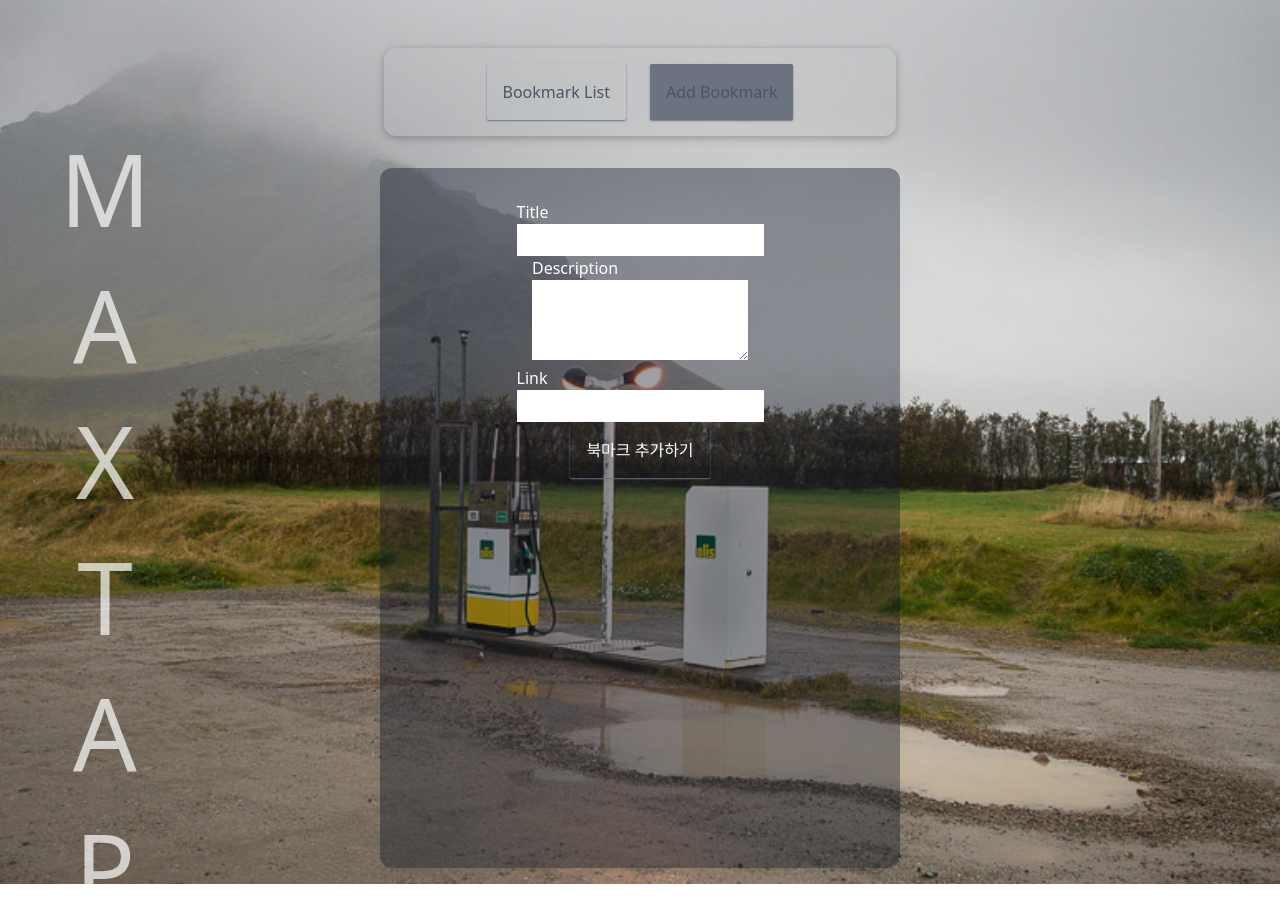
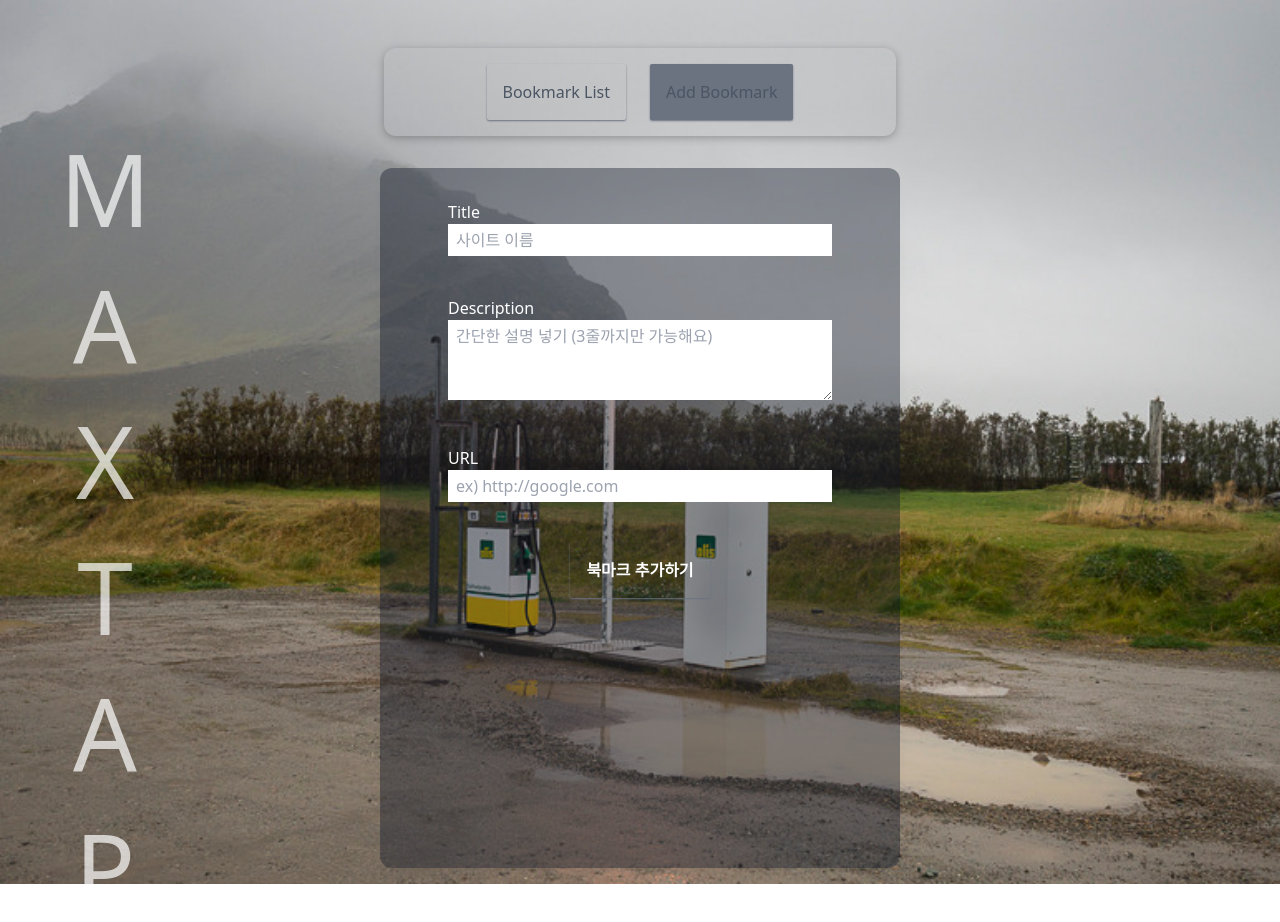
Before and after one commit to 0gunkim/maxtap, a Vue app: page / in a window 1280 px wide. Both pictures are taken after a click on the button "Add Bookmark". Shown: the top 922 px of the page. Built offline with nearby package versions, Linux system fonts and the light colour scheme.

Commit message:
Feat: delete

```diff
--- a/src/components/bookmark-list/AddBookmark.vue
+++ b/src/components/bookmark-list/AddBookmark.vue
@@ -12,17 +12,30 @@
     <form @submit.prevent="submitHandle">
       <div class="form-control">
         <label for="title">Title</label>
-        <input type="text" name="title" id="title" ref="enterTitle" />
+        <input type="text" name="title" id="title" placeholder="사이트 이름" ref="enterTitle" />
       </div>
       <div class="form-control">
         <label for="description">Description</label>
-        <textarea type="text" name="description" id="description" rows="3" ref="enterDescription" />
+        <textarea
+          type="text"
+          name="description"
+          id="description"
+          placeholder="간단한 설명 넣기 (3줄까지만 가능해요)"
+          rows="3"
+          ref="enterDescription"
+        />
       </div>
       <div class="form-control">
-        <label for="link">Link</label>
-        <input type="link" name="link" id="link" ref="enterLink" />
+        <label for="link">URL</label>
+        <input
+          type="link"
+          name="link"
+          id="link"
+          placeholder="ex) http://google.com"
+          ref="enterLink"
+        />
       </div>
-      <div>
+      <div class="font-bold">
         <BaseButton :mode="'square'">북마크 추가하기</BaseButton>
       </div>
     </form>
@@ -59,10 +72,14 @@ const confirmHandle = () => {
 </script>
 <style scoped>
 form {
-  @apply flex flex-col justify-center items-center mx-auto;
+  @apply flex flex-col justify-center items-center mx-auto gap-10;
 }
 .from-control,
 label {
   @apply block flex-col justify-center;
 }
+input,
+textarea {
+  @apply w-96;
+}
 </style>
--- a/src/components/bookmark-list/BookMarkItem.vue
+++ b/src/components/bookmark-list/BookMarkItem.vue
@@ -3,7 +3,7 @@
     <div>
       <header>
         <h3>{{ title }}</h3>
-        <BaseButton type="button" mode="flat">delete</BaseButton>
+        <BaseButton type="button" @click="deleteBookmarkHandle(id)" mode="flat">delete</BaseButton>
       </header>
       <p>{{ description }}</p>
       <nav>
@@ -13,13 +13,21 @@
   </li>
 </template>
 <script lang="ts" setup>
-interface BookMarkProps {
+import { inject } from 'vue'
+
+interface IBookMarkProps {
   id: string
   title: string
   description: string
   link: string
 }
-defineProps<BookMarkProps>()
+interface IBookmarkContext {
+  bookmarks: IBookMarkProps[]
+  deleteBookmarkHandle: (id: string) => void
+}
+defineProps<IBookMarkProps>()
+const injectDel = inject<IBookmarkContext>('bookmarks')!
+const { deleteBookmarkHandle } = injectDel
 </script>
 <style scoped>
 li {
--- a/src/components/bookmark-list/TheBookmark.vue
+++ b/src/components/bookmark-list/TheBookmark.vue
@@ -48,15 +48,25 @@ const addBookmarkHandle = (title: string, description: string, link: string) =>
   bookmarks.value.unshift(addBookmark)
   tabType.value = 'BookmarkStore'
 }
-
+interface Bookmark {
+  id: string
+  title: string
+  description: string
+  link: string
+}
 //mock
-const bookmarks = ref([
+const bookmarks = ref<Bookmark[]>([
   { id: '1', title: 'vue 공식문서', description: 'Max tap Vue.js', link: 'https://vue.js.org' },
   { id: '2', title: 'google 공식문서', description: ' google story', link: 'https://google.org' }
 ])
+const deleteBookmarkHandle = (markId: string) => {
+  const resIndex = bookmarks.value.findIndex((res) => res.id === markId)
+  bookmarks.value.splice(resIndex, 1)
+  console.log(bookmarks.value.length)
+}
 
 //provide
-provide('bookmarks', { bookmarks, addBookmarkHandle })
+provide('bookmarks', { bookmarks, addBookmarkHandle, deleteBookmarkHandle })
 </script>
 
 <style scoped>
```
